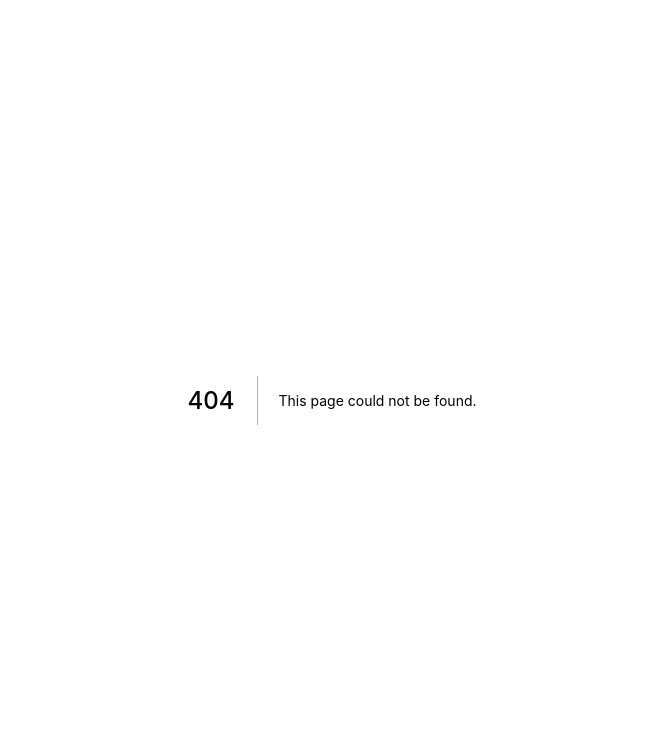
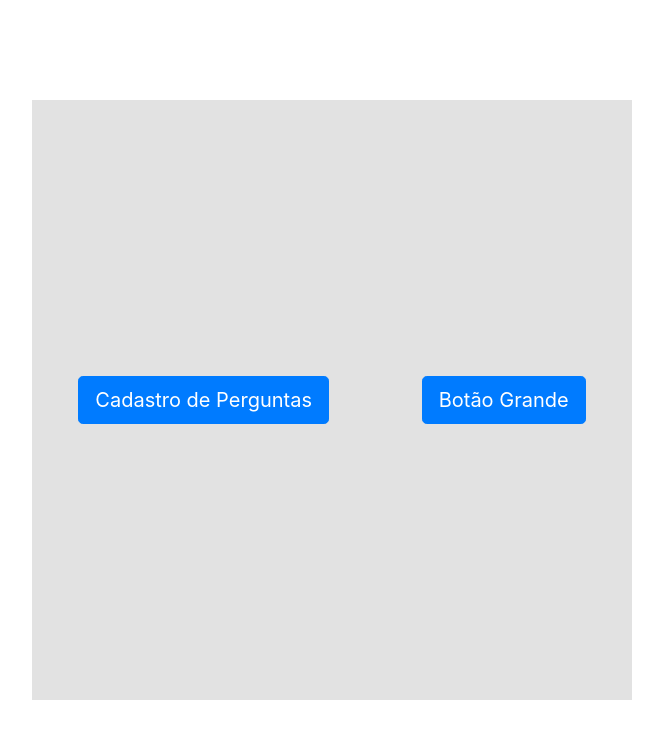
Before and after one commit to samuel-lujan/NLW-midia-simples, a Next.js app in the folder frontend/: page /admin in a window 1280 px wide. Before the commit this address had no page. Shown: the top 738 px of the page, without its empty margins (308-971 px from the left). Built offline with nearby package versions, Linux system fonts and the light colour scheme.

Commit message:
Criando página de menu de administração

```diff
--- /dev/null
+++ b/frontend/src/pages/admin/index.jsx
@@ -0,0 +1,20 @@
+import React from 'react';
+import styles from '../../styles/pages/Admin.module.css'
+import cx from 'classnames';
+
+export default function Admin(){
+    return (
+        <div className="container d-flex align-items-center justify-content-center h-100">
+            <div className={cx(styles.painel, 'd-flex align-items-center w-100')}>
+                <div className="d-flex justify-content-around w-100">
+                    <button type="button" className="btn btn-primary btn-lg ">
+                        Cadastro de Perguntas
+                    </button>
+                    <button type="button" className="btn btn-primary btn-lg">
+                        Botão Grande
+                        </button>
+                </div>
+            </div>
+        </div>
+    )
+}
--- a/frontend/src/styles/globals.css
+++ b/frontend/src/styles/globals.css
@@ -1 +1,13 @@
 @import "~bootstrap/dist/css/bootstrap.min.css";
+
+html {
+    height: 100%;
+}
+
+body {
+    height: 100%;
+}
+
+#__next {
+    height: 100%;
+}
--- /dev/null
+++ b/frontend/src/styles/pages/Admin.module.css
@@ -0,0 +1,6 @@
+.painel {
+    width: 100%;
+    max-width: 600px;
+    background: #e2e2e2;
+    min-height: 600px;
+}
```
Also changed, not shown: frontend/src/pages/admin/perguntas.jsx (added).
